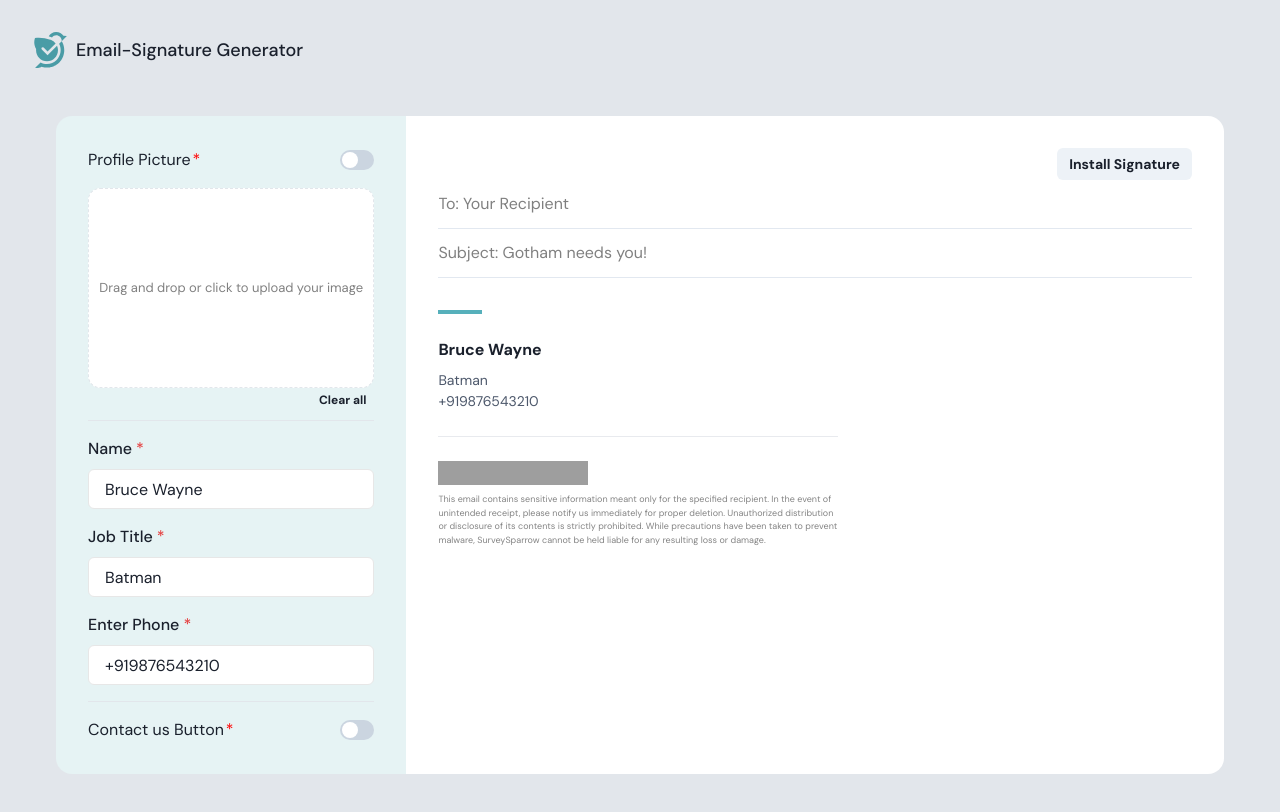
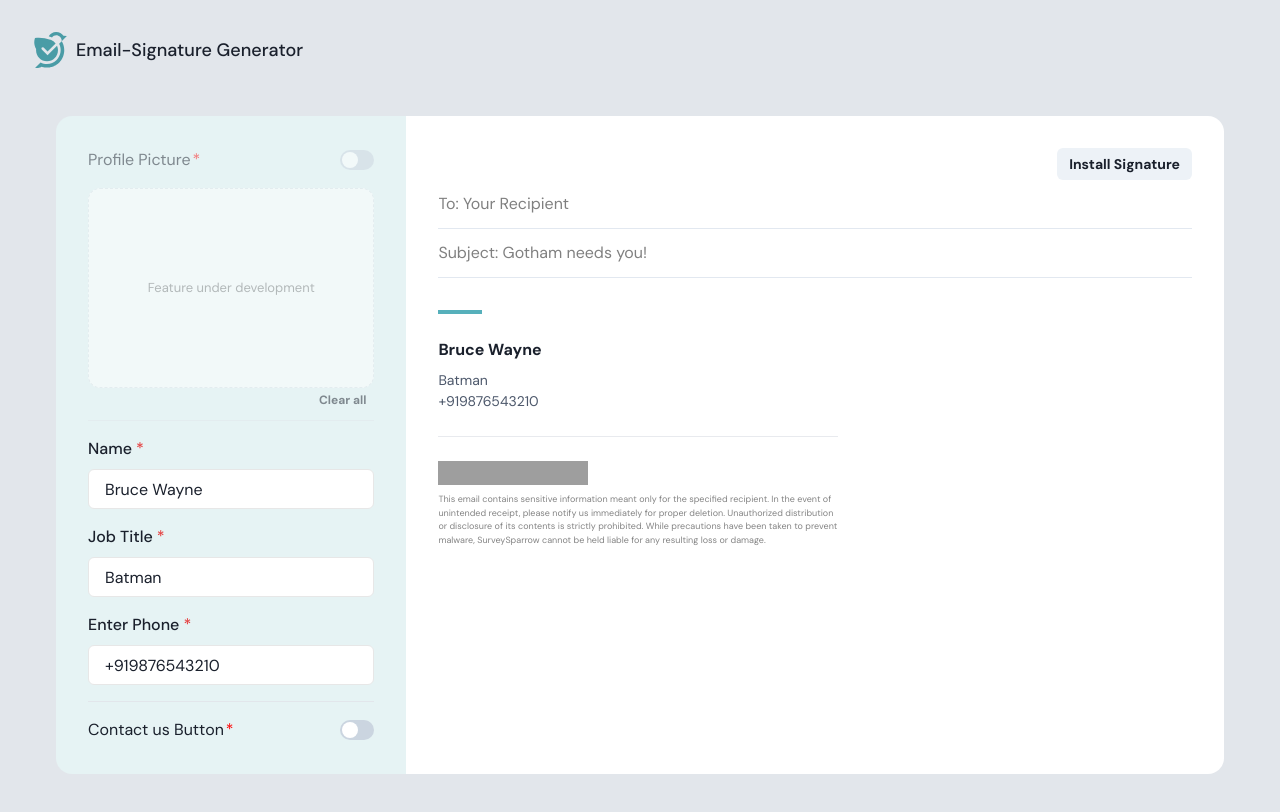
Before and after one commit to meenakshi-ss/e-signature, a Next.js app: page /signature-generator in a window 1280 px wide. Shown: the top 812 px of the page. Built offline with nearby package versions, Linux system fonts and the light colour scheme; grey boxes are pictures that could not be loaded.

Commit message:
build error changes

```diff
--- a/components/DetailsSide.tsx
+++ b/components/DetailsSide.tsx
@@ -12,7 +12,21 @@ import {
 import React from "react";
 import ImageDropzone from "./ImageDropzone";
 
-const DetailsSide = ({
+interface DetailsSideProps {
+    enableContactUs: boolean;
+    setEnableContactUs: (value: boolean) => void;
+    contactContent: string;
+    setContactContent: (value: string) => void;
+    userName: string;
+    setUserName: (value: string) => void;
+    jobTitle: string;
+    setJobTitle: (value: string) => void;
+    phoneNumber: string;
+    setPhoneNumber: (value: string) => void;
+  }
+
+
+  const DetailsSide: React.FC<DetailsSideProps>  = ({
   enableContactUs,
   setEnableContactUs,
   contactContent,
@@ -26,7 +40,13 @@ const DetailsSide = ({
 }) => {
   return (
     <Box padding="32px">
-      <Box borderBottom="1px solid #E2E6EB" paddingBottom={2}>
+      <Box
+        borderBottom="1px solid #E2E6EB"
+        paddingBottom={2}
+        cursor={"not-allowed"}
+        pointerEvents={"none"}
+        opacity={0.5}
+      >
         <Flex alignItems="center" justifyContent="space-between">
           <Flex gap="2px">
             <Text>Profile Picture</Text>
--- a/components/ImageDropzone.tsx
+++ b/components/ImageDropzone.tsx
@@ -17,7 +17,7 @@ const ImageDropzone = () => {
           border={'1px dashed #E2E6EB'}
         >
           <input {...getInputProps()} />
-          <Text color="gray" fontSize="small">Drag and drop or click to upload your image</Text>
+          <Text color="gray" fontSize="small">Feature under development</Text>
         </Flex>
       )}
     </Dropzone>
--- a/components/PreviewSide.tsx
+++ b/components/PreviewSide.tsx
@@ -2,29 +2,27 @@
 import { Box, Button, Flex, Text } from "@chakra-ui/react";
 import React from "react";
 
-const PreviewSide = ({
+interface PreviewSideProps {
+    enableContactUs: boolean;
+    contactContent: string;
+    userName: string;
+    jobTitle: string;
+    phoneNumber: string;
+  }
+
+const PreviewSide: React.FC<PreviewSideProps> = ({
   enableContactUs,
   contactContent,
   userName,
   jobTitle,
   phoneNumber,
 }) => {
+
     const handleCopySignature = async () => {
         const signatureDiv = document.getElementById("signatureContent");
         if (signatureDiv) {
           try {
-        const clonedDiv = signatureDiv.cloneNode(true);
-        const svgs = clonedDiv.getElementsByTagName("svg");
-
-        for (let i = 0; i < svgs.length; i++) {
-          const svg = svgs[i];
-          const outerHTML = new XMLSerializer().serializeToString(svg);
-          const blob = new Blob([outerHTML], { type: "image/svg+xml" });
-          const url = URL.createObjectURL(blob);
-          svg.outerHTML = `<img src="${url}" />`;
-        }
-
-        const html = clonedDiv.innerHTML;
+            const html = signatureDiv.innerHTML;
             const blob = new Blob([html], { type: "text/html" });
             const data = [new ClipboardItem({ "text/html": blob })];
             await navigator.clipboard.write(data);
--- a/pages/signature-generator/index.tsx
+++ b/pages/signature-generator/index.tsx
@@ -42,15 +42,10 @@ const SignatureGenerator = () => {
         <Box flex="0 0 70%" backgroundColor="white" borderRightRadius="16px">
           <PreviewSide
             enableContactUs={enableContactUs}
-            setEnableContactUs={setEnableContactUs}
             contactContent={contactContent}
-            setContactContent={setContactContent}
             userName={userName}
-            setUserName={setUserName}
             jobTitle={jobTitle}
-            setJobTitle={setJobTitle}
             phoneNumber={phoneNumber}
-            setPhoneNumber={setPhoneNumber}
           />
         </Box>
       </Flex>
```
Lines whose indentation alone changed are shown as unchanged.
